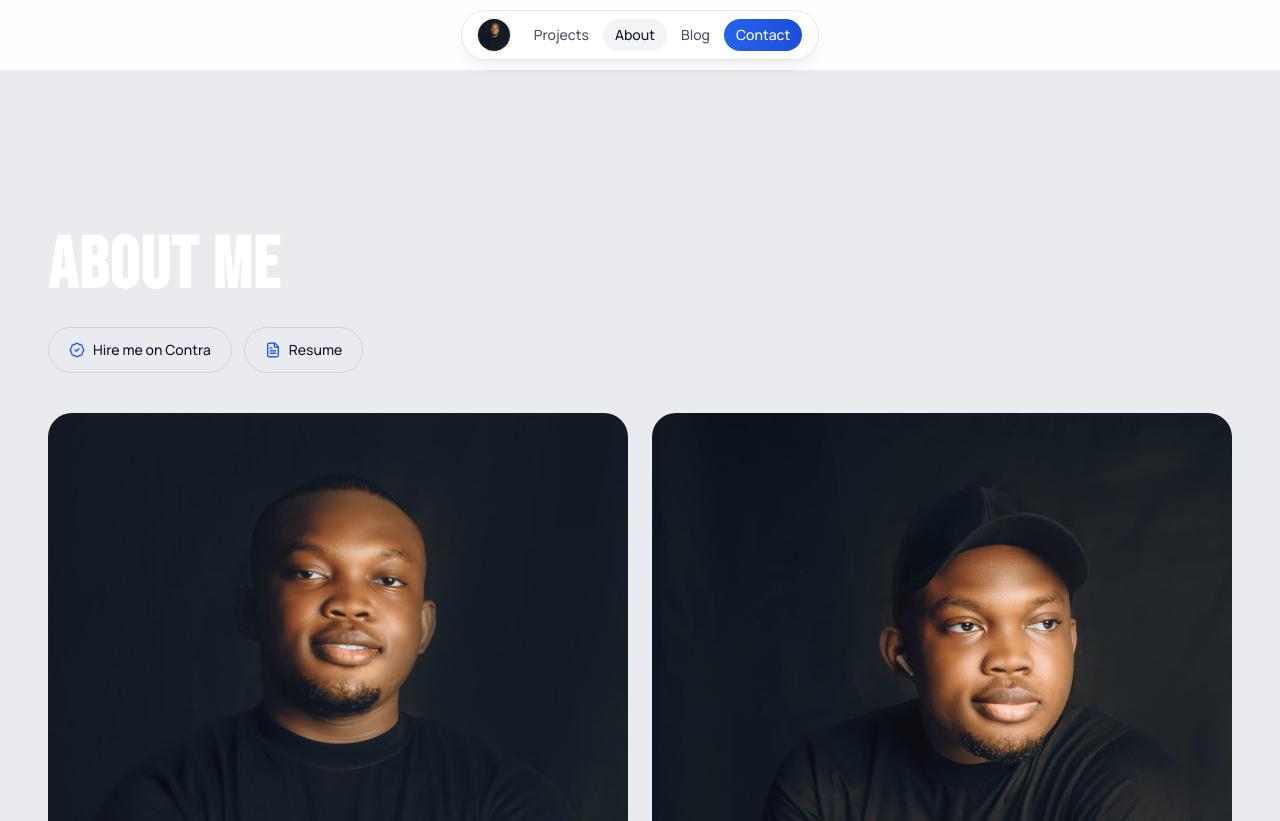
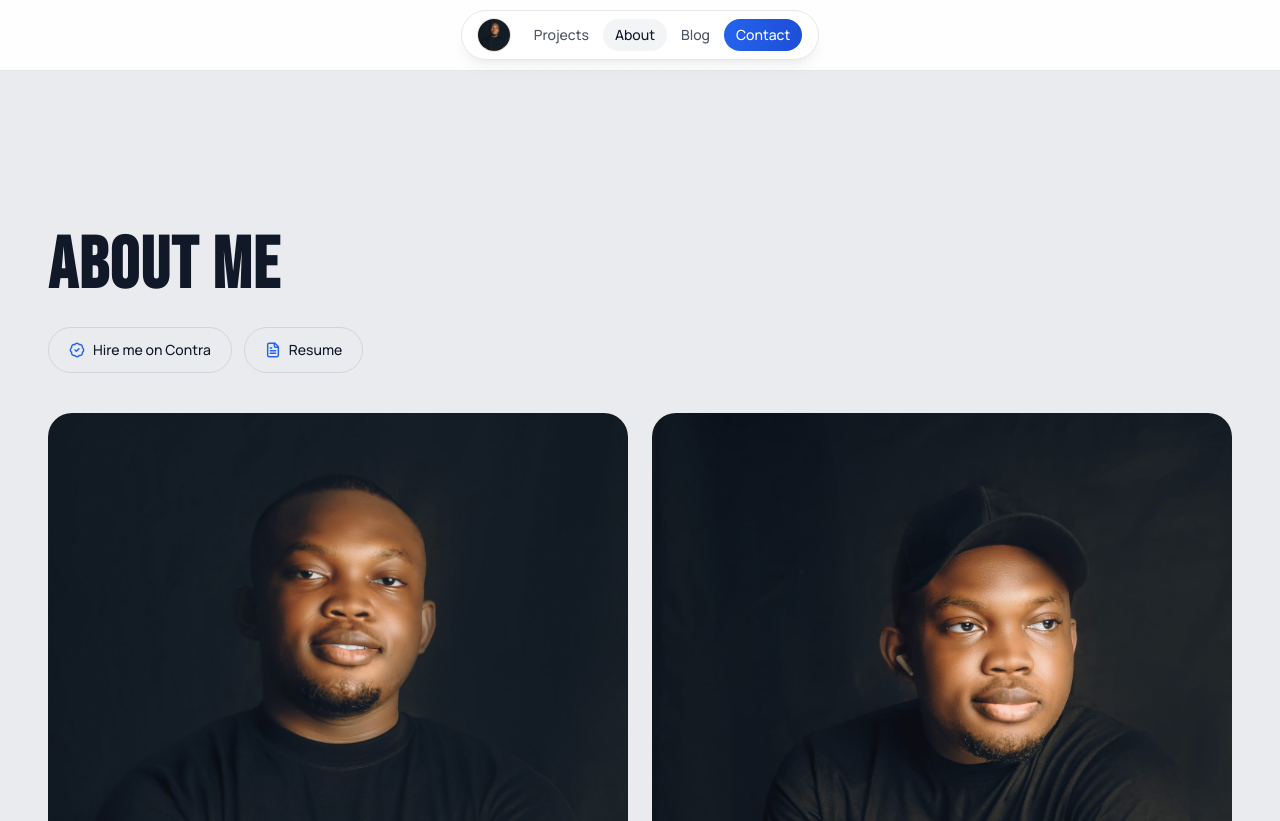
Before and after one commit to Levictor-ai/victor-omolasoye-portfolio, a Next.js app: page /about in a window 1280 px wide. Shown: the top 821 px of the page. Built offline with nearby package versions, Linux system fonts and the light colour scheme.

Commit message:
fix about page heading colour and match about buttons to behance button style

```diff
--- a/src/app/about/AboutClient.tsx
+++ b/src/app/about/AboutClient.tsx
@@ -18,7 +18,7 @@ export function AboutClient() {
       <Nav avatar={profile.avatar} />
       <AboutSection
         profile={profile}
-        headingClassName="mb-6 font-display text-6xl font-bold leading-none tracking-wide text-white sm:text-7xl"
+        headingClassName="mb-6 font-display text-6xl font-bold leading-none tracking-wide text-gray-900 sm:text-7xl"
       />
       <main className="mx-auto max-w-7xl px-6 pt-20 pb-24 sm:px-8">
         <ServicesSection />
--- a/src/components/AboutSection.tsx
+++ b/src/components/AboutSection.tsx
@@ -51,7 +51,7 @@ export function AboutSection({
                 href={profile.socials.contra}
                 target="_blank"
                 rel="noopener noreferrer"
-                className="inline-flex w-full items-center justify-center gap-2 rounded-full border border-gray-300 px-5 py-3 text-sm font-medium text-gray-900 transition-colors hover:border-gray-900 hover:bg-white focus-visible:outline-none focus-visible:ring-2 focus-visible:ring-blue-500/50 sm:w-auto"
+                className="inline-flex w-full items-center justify-center gap-2 rounded-full border border-gray-300 bg-transparent px-5 py-3 text-sm font-medium text-gray-900 transition-colors hover:border-black/30 hover:bg-black/10 hover:text-black focus-visible:outline-none focus-visible:ring-2 focus-visible:ring-blue-500/50 sm:w-auto"
               >
                 <BadgeCheck className="size-4 text-blue-600" strokeWidth={2.2} />
                 Hire me on Contra
@@ -61,7 +61,7 @@ export function AboutSection({
               href={profile.resumeUrl}
               target="_blank"
               rel="noopener noreferrer"
-              className="inline-flex w-full items-center justify-center gap-2 rounded-full border border-gray-300 px-5 py-3 text-sm font-medium text-gray-900 transition-colors hover:border-gray-900 hover:bg-white focus-visible:outline-none focus-visible:ring-2 focus-visible:ring-blue-500/50 sm:w-auto"
+              className="inline-flex w-full items-center justify-center gap-2 rounded-full border border-gray-300 bg-transparent px-5 py-3 text-sm font-medium text-gray-900 transition-colors hover:border-black/30 hover:bg-black/10 hover:text-black focus-visible:outline-none focus-visible:ring-2 focus-visible:ring-blue-500/50 sm:w-auto"
             >
               <FileText className="size-4 text-blue-600" strokeWidth={2.2} />
               Resume
```
